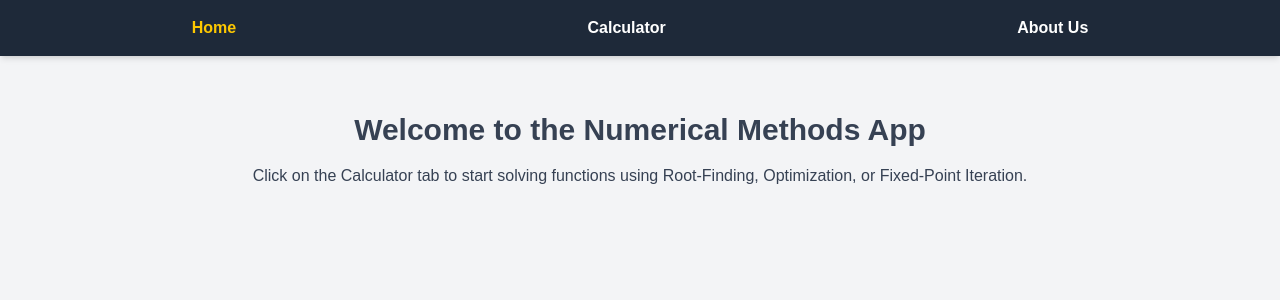
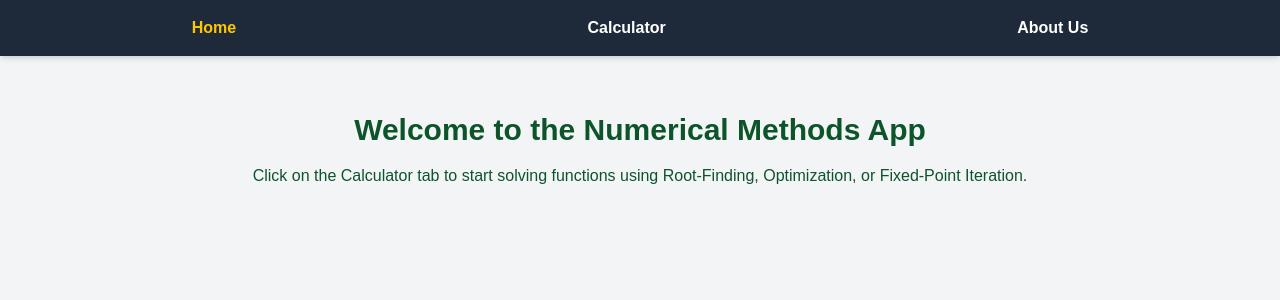
Before and after one commit to JephoneTorre/Numerical-Methods-Solver--Root-Finding--Optimization---Fixed-Point-Iteration, a Next.js app: page / in a window 1280 px wide. Shown: the top 300 px of the page. Built offline with nearby package versions, Linux system fonts and the light colour scheme.

Commit message:
2 for font

```diff
--- a/src/app/page.js
+++ b/src/app/page.js
@@ -16,7 +16,6 @@ export default function HomePage() {
   const [showFormulaPreview, setShowFormulaPreview] = useState(true);
   const [result, setResult] = useState(null);
   const [error, setError] = useState("");
-
   const [activeTab, setActiveTab] = useState("home"); // home, calculator, about
 
   const handleCalculate = () => {
@@ -72,21 +71,21 @@ export default function HomePage() {
       {/* Main content */}
       <div className="pt-28 max-w-6xl mx-auto p-4">
         {activeTab === "home" && (
-          <div className="text-center text-gray-700">
+          <div className="text-green-900 text-center">
             <h1 className="text-3xl font-bold mb-4">Welcome to the Numerical Methods App</h1>
             <p>Click on the Calculator tab to start solving functions using Root-Finding, Optimization, or Fixed-Point Iteration.</p>
           </div>
         )}
 
         {activeTab === "about" && (
-          <div className="text-gray-700">
+          <div className="text-green-900">
             <h1 className="text-3xl font-bold mb-4">About Us</h1>
             <p>This app was built using Next.js, React, and Tailwind CSS. It helps you compute numerical solutions for functions and export results with formulas.</p>
           </div>
         )}
 
         {activeTab === "calculator" && (
-          <div>
+          <div className="text-green-900">
             <h1 className="text-2xl font-bold mb-4">Numerical Methods Calculator</h1>
 
             <label className="font-semibold">Calculation Type:</label>
```
